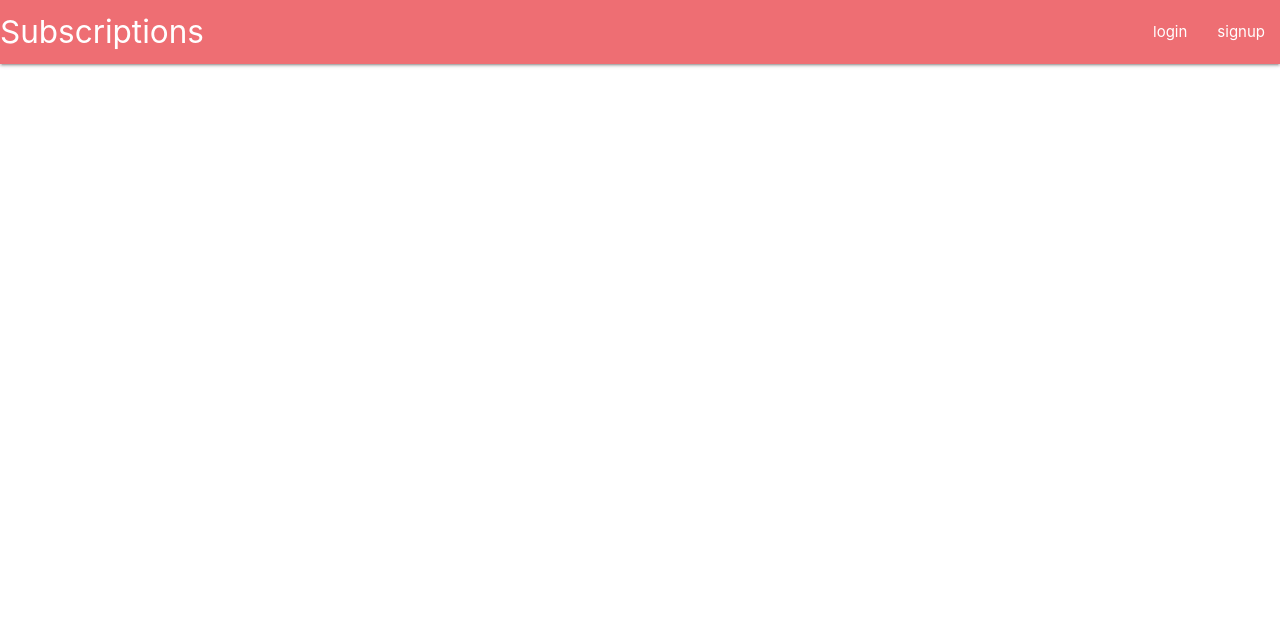
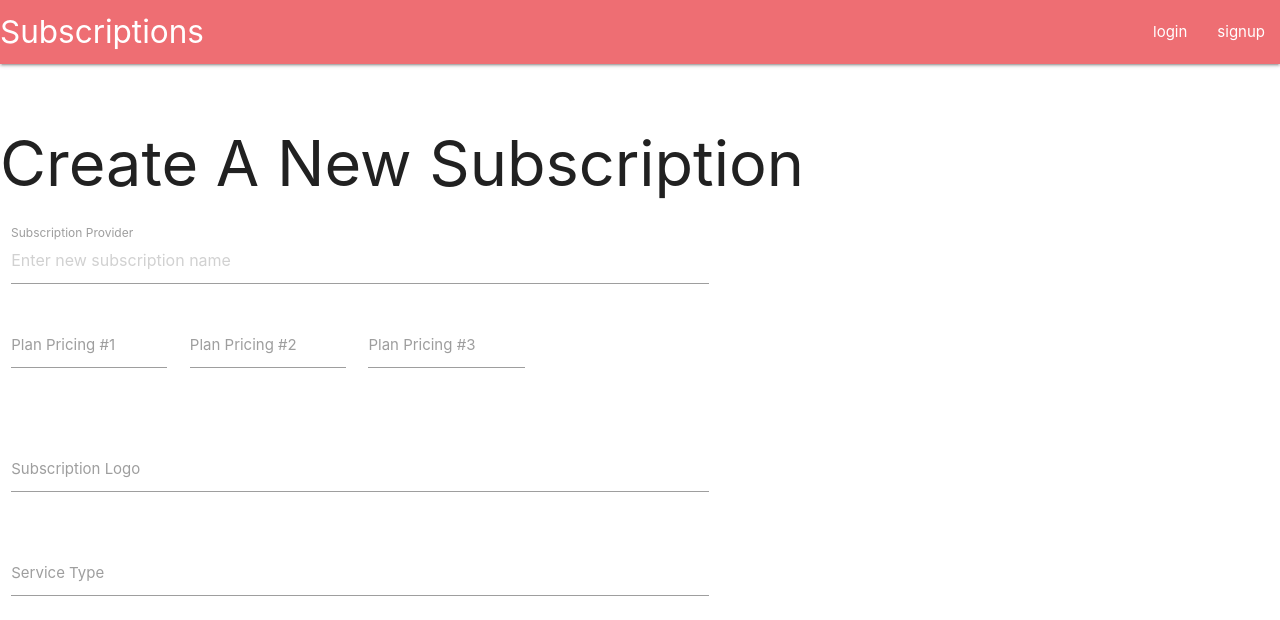
Before and after one commit to Aikeh2021/subscription-manager, a React (Create React App) app in the folder client/: page /admin/new-subscription in a window 1280 px wide. Shown: the top 620 px of the page. Built offline with nearby package versions, Linux system fonts and the light colour scheme.

Commit message:
Had to move around the folders in the components section. There may have been an issue with my local that was causing the nfolder structure of the components directory to misbehave. Finished editing the admin's new subscription form for now. Will add a button to submit the form soon.

```diff
--- a/client/src/App.js
+++ b/client/src/App.js
@@ -5,6 +5,7 @@ import LoginPage from "./containers/LoginPage/LoginPage";
 import SignUpForm from "./containers/SignUpForm/SignUpForm";
 import Subscriptions from "./containers/Subscriptions/Subscriptions";
 import UserDashboard from "./containers/UserDashboard/UserDashboard";
+import SubscriptionForm from '../src/containers/Admin/SubscriptionForm';
 
 function App() {
   return (
@@ -16,6 +17,7 @@ function App() {
         <Route exact path="/signup" component={SignUpForm} />
         <Route exact path="/dashboard" component={UserDashboard} />
         <Route exact path="/subscriptions" component={Subscriptions} />
+        <Route exact path="/admin/new-subscription" component={SubscriptionForm} />
       </Switch>
     </Router>
   );
--- /dev/null
+++ b/client/src/components/AdminNewSub/AdminNewSub.jsx
@@ -0,0 +1,55 @@
+import React from "react";
+
+const NewSubscription = () => {
+  return (
+    <div>
+      <br />
+      <h1>Create A New Subscription</h1>
+      <div className="row">
+        <form className="col s9">
+          <div className="row">
+            <div className="input-field col s9">
+              <input
+                placeholder="Enter new subscription name"
+                id="sub_name"
+                type="text"
+              />
+              <label htmlFor="sub_name">Subscription Provider</label>
+            </div>
+            <div className="row">
+              <div className="col s9">
+                <div className="input-field col s3">
+                  <input id="plan1" type="text" />
+                  <label htmlFor="plan1">Plan Pricing #1</label>
+                </div>
+                <div className="input-field col s3">
+                  <input id="plan2" type="text" />
+                  <label htmlFor="plan2">Plan Pricing #2</label>
+                </div>
+                <div className="input-field col s3">
+                  <input id="plan3" type="text" />
+                  <label htmlFor="plan3">Plan Pricing #3</label>
+                </div>
+              </div>
+            </div>
+          </div>
+          {/* Will need to edit this later to accept a url for when admin wants to add a thumbnail sized logo */}
+          <div className="row">
+            <div className="input-field col s9">
+              <input id="logo" type="text" />
+              <label htmlFor="logo">Subscription Logo</label>
+            </div>
+          </div>
+          <div className="row">
+            <div className="input-field col s9">
+              <input id="category" type="text" />
+              <label htmlFor="category">Service Type</label>
+            </div>
+          </div>
+        </form>
+      </div>
+    </div>
+  );
+};
+
+export default NewSubscription;
--- /dev/null
+++ b/client/src/containers/Admin/SubscriptionForm.jsx
@@ -0,0 +1,12 @@
+import React from 'react';
+import AdminNewSub from '../../components/AdminNewSub/AdminNewSub';
+
+const SubscriptionForm = () => {
+    return (
+        <div>
+            <AdminNewSub />
+        </div>
+    );
+};
+
+export default SubscriptionForm;
```
Also changed, not shown: client/src/containers/Admin/NewSubscription/NewSubscription.jsx (deleted, +0 -52 lines).
